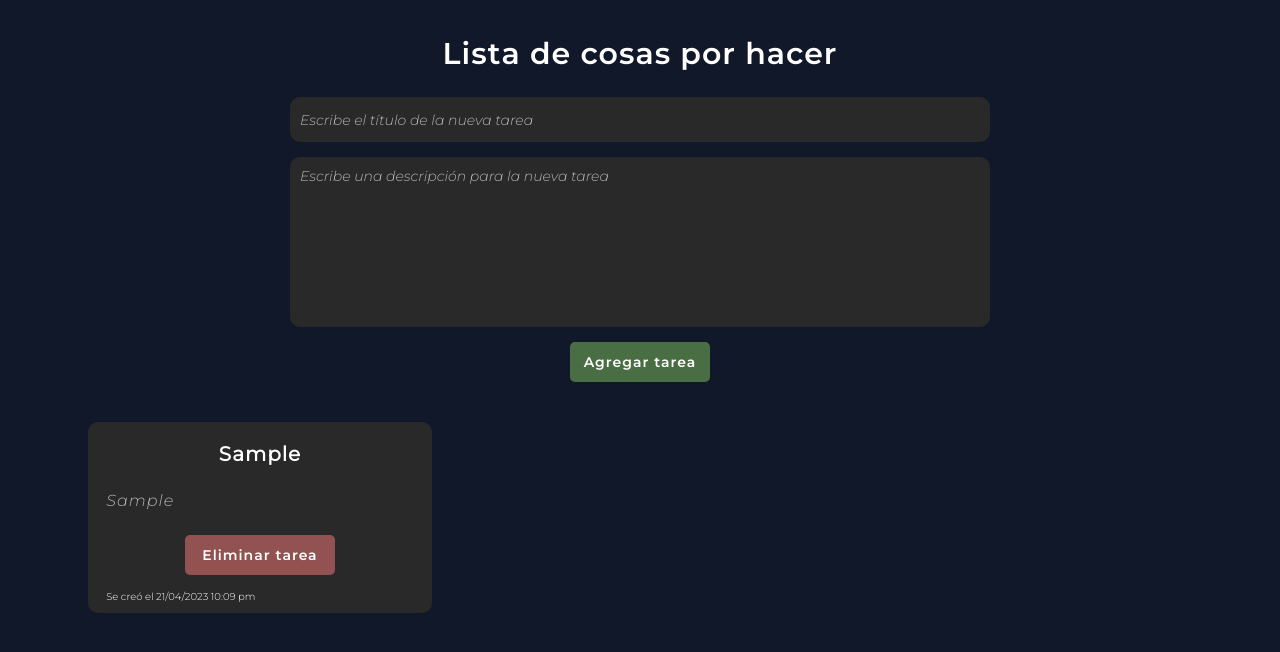
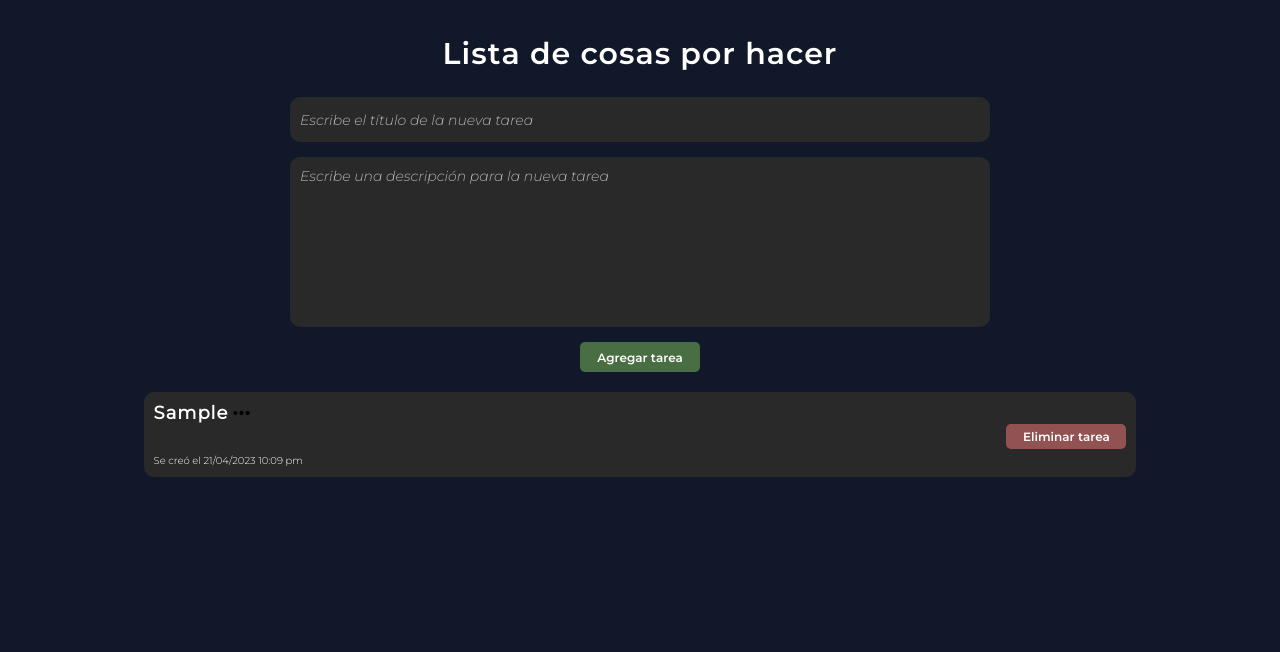
Before and after one commit to ricardo-bohorquez/tiny-task-app, a React (Vite) app: page / in a window 1280 px wide. Both pictures are taken after typing "Sample", "Sample" into the empty fields and a click on the button "Agregar tarea". Shown: the top 652 px of the page. Built offline with nearby package versions, Linux system fonts and the light colour scheme.

Commit message:
Adding  modal for description and change styles

```diff
--- a/src/components/ModalDelete.jsx
+++ b/src/components/ModalDelete.jsx
@@ -1,6 +1,6 @@
 import { useContext } from "react";
 import { TaskContext } from "../context/TaskContext";
-import { displayModal } from "./TaskCard";
+import { displayModalDelete } from "./TaskCard";
 
 function ModalDelete({ task, index }) {
   const { deleteTask } = useContext(TaskContext);
@@ -11,7 +11,7 @@ function ModalDelete({ task, index }) {
       style={{ display: "none" }}
     >
       <div className="modal-content">
-        <h4>¿Está seguro que desea eliminar la siguiente tarea?</h4>
+        <h3>¿Está seguro que desea eliminar la siguiente tarea?</h3>
         <label>{task.title}</label>
         <div className="selection-container">
           <button
@@ -20,7 +20,7 @@ function ModalDelete({ task, index }) {
           >
             Confirmar
           </button>
-          <button id="cancelDelete" onClick={() => displayModal(index)}>
+          <button id="cancelDelete" onClick={() => displayModalDelete(index)}>
             Cancelar
           </button>
         </div>
--- a/src/components/ModalErrorEmpty.jsx
+++ b/src/components/ModalErrorEmpty.jsx
@@ -10,7 +10,7 @@ export function ModalErrorEmpty() {
       style={{ display: "none" }}
     >
       <div className="modal-content">
-        <h4>No puede crear tareas con títulos ni descripciones vacías</h4>
+        <h3>No puede crear tareas con títulos ni descripciones vacías</h3>
         <button onClick={() => displayErrorModal("none")} id="acceptError">
           Aceptar
         </button>
--- /dev/null
+++ b/src/components/ModalTaskDescription.jsx
@@ -0,0 +1,21 @@
+import { displayTaskDescription } from "../components/TaskCard";
+function ModalTaskDescription({ task, idx }) {
+  return (
+    <section
+      className="modal-body"
+      id={`task-desc-${idx}`}
+      style={{ display: "none" }}
+    >
+      <div className="modal-content modal-task-description">
+        <h3>{task.title}</h3>
+        <label>Descripción:</label>
+        <p>{task.description}</p>
+        <button onClick={() => displayTaskDescription("none", idx)}>
+          Cerrar
+        </button>
+      </div>
+    </section>
+  );
+}
+
+export default ModalTaskDescription;
--- a/src/components/TaskCard.jsx
+++ b/src/components/TaskCard.jsx
@@ -1,18 +1,27 @@
 import ModalDelete from "./ModalDelete";
+import ModalTaskDescription from "./ModalTaskDescription";
 import "animate.css";
+import dots from "../icons/ellipsis-solid.svg";
 
-export function displayModal(indexModal) {
+export function displayModalDelete(indexModal) {
   document.getElementById(`${indexModal}-modal`).style.display === "none"
     ? (document.getElementById(`${indexModal}-modal`).style.display = "flex")
     : (document.getElementById(`${indexModal}-modal`).style.display = "none");
 }
 
+export function displayTaskDescription(prop, idx) {
+  document.getElementById(`task-desc-${idx}`).style.display = prop;
+}
+
 function TaskCard({ task, index }) {
   return (
     <li className="animate__animated" id={index + `-element`}>
-      <h3>{task.title}</h3>
-      <p>{task.description}</p>
-      <button onClick={() => displayModal(index)}>Eliminar tarea</button>
+      <h3>
+        {task.title}
+        <img src={dots} onClick={() => displayTaskDescription("flex", index)} />
+      </h3>
+      <ModalTaskDescription task={task} idx={index} />
+      <button onClick={() => displayModalDelete(index)}>Eliminar tarea</button>
       <span>Se creó el {task.creationDate}</span>
       <ModalDelete task={task} index={index} />
     </li>
--- a/src/context/TaskContext.jsx
+++ b/src/context/TaskContext.jsx
@@ -1,6 +1,5 @@
 import { createContext, useState, useEffect } from "react";
 import { tasks as data } from "../data/task";
-import { months } from "../data/months";
 import { v4 as uuidv4 } from "uuid";
 import dayjs from "dayjs";
 import customParseFormat from "dayjs/plugin/customParseFormat";
--- a/src/data/months.js
+++ /dev/null
@@ -1,50 +0,0 @@
-export const months = [
-    {
-      name: `Enero`,
-      number: 1
-    },
-    {
-      name: `Febrero`,
-      number: 2
-    },
-    {
-      name: `Marzo`,
-      number: 3
-    },
-    {
-      name: `Abril`,
-      number: 4
-    },
-    {
-      name: `Mayo`,
-      number: 5
-    },
-    {
-      name: `Junio`,
-      number: 6
-    },
-    {
-      name: `Julio`,
-      number: 7
-    },
-    {
-      name: `Agosto`,
-      number: 8
-    },
-    {
-      name: `Septiembre`,
-      number: 9
-    },
-    {
-      name: `Octubre`,
-      number: 10
-    },
-    {
-      name: `Noviembre`,
-      number: 11
-    },
-    {
-      name: `Diciembre`,
-      number: 12
-    },
-  ];
--- a/src/styles/index.css
+++ b/src/styles/index.css
@@ -21,10 +21,10 @@
 :root {
   --h1-fsz: 3rem;
   --h2-fsz: 2.5rem;
-  --h3-fsz: 2rem;
-  --h4-fsz: 1.8rem;
-  --p-fsz: 1.6rem;
-  --bt-fsz: 1.4rem;
+  --h3-fsz: 1.8rem;
+  --p-desc-fsz: 1.6rem;
+  --p-fsz: 1.4rem;
+  --bt-fsz: 1.2rem;
   --min-fsz: 1rem;
   --lt: "mont-lt";
   --lt-it: "mont-lt-it";
@@ -60,7 +60,7 @@ body {
   display: flex;
   flex-direction: column;
   align-items: center;
-  gap: 3rem;
+  gap: 1rem;
   height: auto;
   margin: auto;
   padding: 1.5rem;
@@ -81,8 +81,8 @@ body {
   width: 90%;
   max-width: 68rem;
   font-family: var(--lt);
-  font-size: var(--bt-fsz);
-  color: var(--grl);
+  font-size: var(--p-fsz);
+  color: var(--wt);
   padding: 1rem;
   border: none;
   outline: none;
@@ -102,7 +102,7 @@ body {
 .task-form input::placeholder,
 .task-form textarea::placeholder {
   font-family: var(--lt-it);
-  font-size: var(--bt-fsz);
+  font-size: var(--p-fsz);
   color: var(--grl);
 }
 
@@ -110,24 +110,24 @@ body {
   font-family: var(--smb);
   font-size: var(--bt-fsz);
   color: var(--wt);
-  letter-spacing: 0.1rem;
-  width: 14rem;
-  height: 4rem;
+  width: 12rem;
+  height: 3rem;
   background-color: var(--gn);
   border: none;
   box-shadow: none;
   border-radius: 0.5rem;
+  cursor: pointer;
 }
 
 .task-list {
-  display: grid;
+  display: flex;
+  flex-direction: column;
   align-items: center;
-  grid-template-columns: repeat(auto-fill, minmax(26rem, 35rem));
   justify-items: center;
   justify-content: center;
-  gap: 3rem;
-  width: 95%;
-  max-width: 150rem;
+  gap: 2rem;
+  width: 90%;
+  max-width: 102.4rem;
   height: auto;
   padding: 0;
 }
@@ -158,31 +158,27 @@ h3 {
   color: var(--wt);
   letter-spacing: 0.1rem;
   text-align: center;
-  margin: 1rem 0;
+  display: flex;
+  margin: 0;
+}
+
+h3 img {
+  width: 1.7rem;
+  margin: 0 0.5rem;
+  cursor: pointer;
 }
 
 li:not(li:last-child span) {
   display: flex;
   flex-direction: column;
-  align-items: center;
-  width: 92.5%;
-  height: auto;
+  justify-content: center;
+  align-items: flex-start;
+  width: 95%;
+  max-width: 102.4rem;
+  height: 6.5rem;
   list-style: none;
-  gap: 0.5rem;
   padding: 1rem;
   border-radius: 1rem;
-  background-color: var(--gr);
-}
-
-li p {
-  font-family: var(--lt-it);
-  font-size: var(--p-fsz);
-  color: var(--grl);
-  letter-spacing: 0.1rem;
-  text-align: justify;
-  width: 95%;
-  height: auto;
-  margin: 1rem 0;
   background-color: var(--gr);
 }
 
@@ -190,21 +186,24 @@ li button {
   font-family: var(--smb);
   font-size: var(--bt-fsz);
   color: var(--wt);
-  letter-spacing: 0.1rem;
-  width: 15rem;
-  height: 4rem;
-  margin: 1rem 0;
+  min-width: 10rem;
+  width: 20%;
+  max-width: 12rem;
+  height: 2.5rem;
+  margin: 0 0 0 auto;
   border: none;
   box-shadow: none;
   border-radius: 0.5rem;
   background-color: var(--rd);
+  cursor: pointer;
 }
 
-span {
+li span {
   font-family: var(--lt);
   font-size: var(--min-fsz);
   color: var(--wt);
-  width: 95%;
+  width: fit-content;
+  margin: 0.5rem 0 0;
 }
 
 .modal-body {
@@ -224,7 +223,7 @@ span {
   flex-direction: column;
   place-items: center;
   background-color: var(--wt);
-  width: 60%;
+  width: 75%;
   max-width: 62rem;
   height: auto;
   padding: 2rem;
@@ -232,17 +231,41 @@ span {
   border-radius: 1rem;
 }
 
-.modal-content h4 {
+.modal-content h3 {
   font-family: var(--smb);
-  font-size: var(--h4-fsz);
+  font-size: var(--h3-fsz);
   color: var(--bk);
   text-align: center;
+  letter-spacing: 0;
   margin: 0.5rem 0;
 }
 
 .modal-content label {
   font-family: var(--smb);
-  font-size: var(--bt-fsz);
+  font-size: var(--p-fsz);
+  margin: 0 0 1rem;
+}
+
+.modal-task-description {
+  display: flex;
+  flex-direction: column;
+  align-items: flex-start;
+  justify-content: center;
+  gap: 0;
+}
+
+.modal-task-description h3 {
+  color: var(--bk);
+  margin: 0 0 1rem;
+}
+
+.modal-task-description p {
+  font-family: var(--rg);
+  font-size: var(--p-desc-fsz);
+  color: var(--bk);
+  text-align: justify;
+  width: 100%;
+  height: auto;
   margin: 0 0 1rem;
 }
 
@@ -254,14 +277,8 @@ span {
   height: fit-content;
 }
 
-#confirmDelete {
-  background-color: var(--rd);
-  margin: 0;
-}
-
 #cancelDelete {
   background-color: var(--bl);
-  margin: 0;
 }
 
 #acceptError {
@@ -269,10 +286,44 @@ span {
   font-size: var(--bt-fsz);
   color: var(--wt);
   letter-spacing: 0.1rem;
-  width: 15rem;
-  height: 4rem;
+  width: 10rem;
+  height: 2.5rem;
   border: none;
   box-shadow: none;
   border-radius: 0.5rem;
   background-color: var(--bl);
+  cursor: pointer;
 }
+
+@media screen and (max-width: 600px) {
+  h1 {
+    font-size: var(--h2-fsz);
+  }
+  h2 {
+    font-size: var(--h3-fsz);
+  }
+  h3 {
+    font-size: var(--p-desc-fsz);
+  }
+  .modal-task-description p,
+  .modal-task-description label {
+    font-size: var(--bt-fsz);
+    letter-spacing: 0;
+  }
+  .modal-content h4 {
+    font-size: var(--p-fsz);
+  }
+  .task-form input,
+  .task-form textarea,
+  .task-form input::placeholder,
+  .task-form textarea::placeholder {
+    font-size: var(--bt-fsz);
+  }
+}
+
+@media screen and (max-width: 320px) {
+  .selection-container{
+    flex-direction: column;
+    gap: 1.5rem;
+  }
+}
```
Also changed, not shown: src/icons/ellipsis-solid.svg (added), 1 other file (tests, documents, lock files or other folders).
